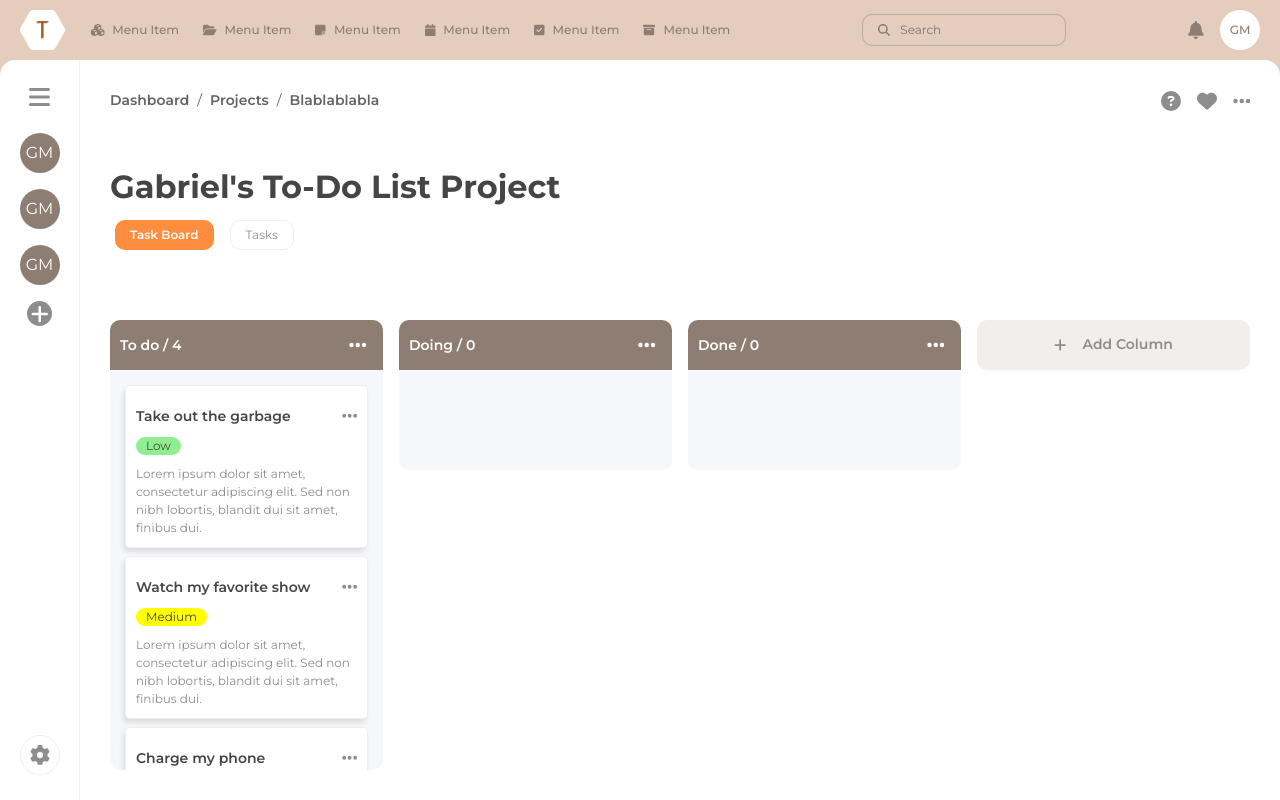
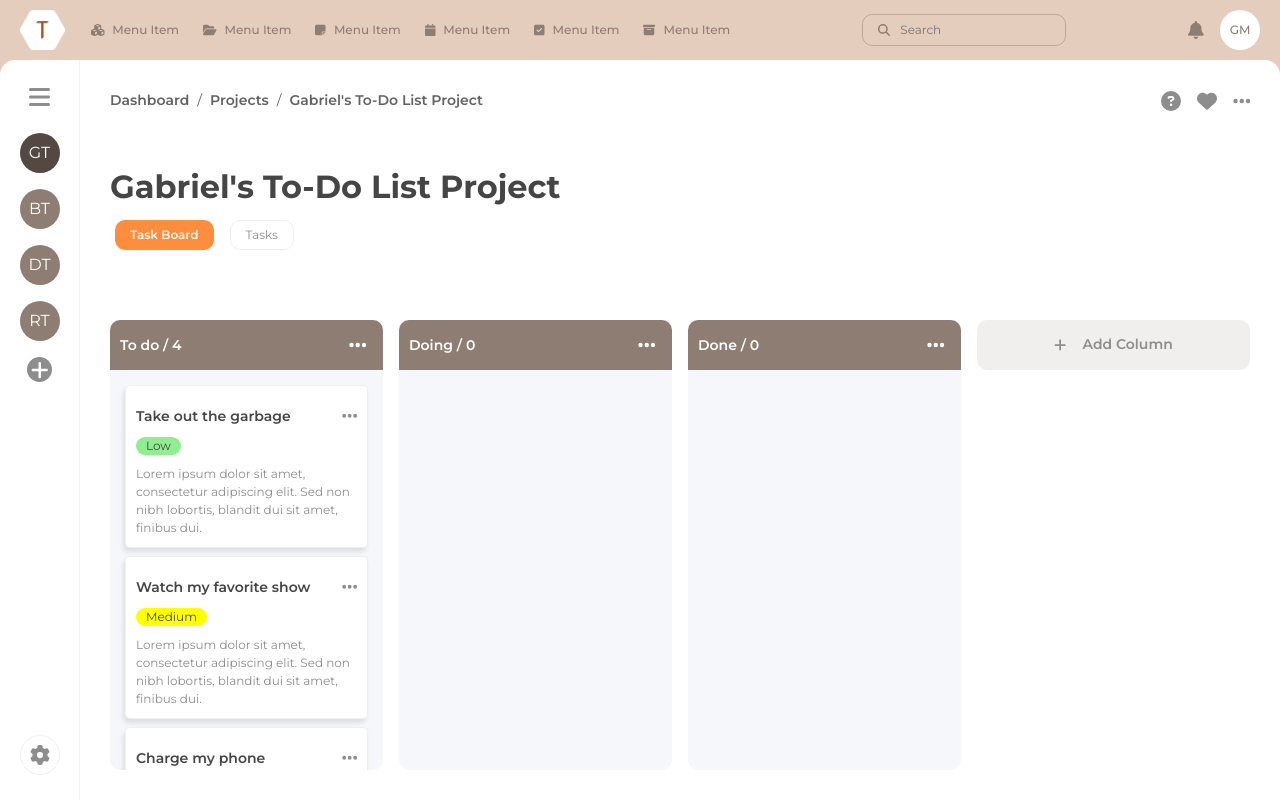
Before and after one commit to GabrielMoraez/todoList, a React (Vite) app: page / in a window 1280 px wide. Built offline with nearby package versions, Linux system fonts and the light colour scheme.

Commit message:
Creates the entity Board and fixes the code so it can run

```diff
--- a/src/App.jsx
+++ b/src/App.jsx
@@ -1,18 +1,26 @@
 import React, { useEffect } from 'react'
 import { DragDropContext } from 'react-beautiful-dnd'
 import { useSelector, useDispatch } from 'react-redux'
+import { FontAwesomeIcon } from '@fortawesome/react-fontawesome'
 
+import { updateData, createColumn } from './slices/dataSlice'
 import Column from './components/Column'
-import { updateData, createColumn } from './slices/dataSlice'
+import Header from './components/Header'
+import BoardIcon from './components/boardIcon'
+
 import './style.scss'
-import Header from './components/Header'
-import { FontAwesomeIcon } from '@fortawesome/react-fontawesome'
 
 export default function App() {
   const dispatch = useDispatch()
   const data = useSelector(state => state.data)
 
-  const columnIds = data.columnOrder
+  const activeBoard = data.activeBoard
+
+  console.log(data.boards[activeBoard])
+
+  const columnIds = data.boards[activeBoard].columnOrder
+
+  const boardsIds = Object.keys(data.boards)
 
   const handleCreateColumn = () => {
     const sortedIds = [...columnIds].sort()
@@ -44,7 +52,7 @@ export default function App() {
     }
 
     if (destination.droppableId === source.droppableId) {
-      const column = data.columns[source.droppableId]
+      const column = data.boards[activeBoard].columns[source.droppableId]
       const tasks = Array.from(column.taskIds)
 
       tasks.splice(source.index, 1)
@@ -55,15 +63,15 @@ export default function App() {
         taskIds: tasks
       }
 
-      dispatch(updateData({newColumn}))
+      dispatch(updatedata.boards({newColumn}))
 
       return
     }
 
-    const sourceColumn = data.columns[source.droppableId]
+    const sourceColumn = data.boards[activeBoard].columns[source.droppableId]
     const sourceTasks = Array.from(sourceColumn.taskIds)
 
-    const destinationColumn = data.columns[destination.droppableId]
+    const destinationColumn = data.boards[activeBoard].columns[destination.droppableId]
     const destinationTasks = Array.from(destinationColumn.taskIds)
 
     sourceTasks.splice(source.index, 1)
@@ -79,15 +87,15 @@ export default function App() {
     }
 
     const newState = {
-      ...data,
+      ...data.boards,
       columns: {
-        ...data.columns,
+        ...data.boards[activeBoard].columns,
         [newColumn.id]: newColumn,
         [oldColumn.id]: oldColumn,
       },
     }
 
-    dispatch(updateData({newColumn, oldColumn}))
+    dispatch(updatedata.boards({newColumn, oldColumn}))
   }
 
   return (
@@ -100,15 +108,11 @@ export default function App() {
               <FontAwesomeIcon size='xl' icon='bars' />
             </div>
             <div className='projects-wrapper'>
-              <div className='project-icon'>
-                GM
-              </div>
-              <div className='project-icon'>
-                GM
-              </div>
-              <div className='project-icon'>
-                GM
-              </div>
+              {
+                boardsIds.map((board) => (
+                  <BoardIcon activeBoardId={activeBoard} key={board} boardId={board} board={data.boards[board]} />
+                ))
+              }
               <div className='add-project-icon'>
                 <FontAwesomeIcon size='lg' icon='plus' />
               </div>
@@ -122,7 +126,7 @@ export default function App() {
           <div className='project-board'>
             <div className='board-menu-wrapper'>
               <div className='breadcrumb'>
-                <span>Dashboard</span>/<span>Projects</span>/<span>Blablablabla</span>
+                <span>Dashboard</span>/<span>Projects</span>/<span>{data.boards[activeBoard].title}</span>
               </div>
               <div className='board-menu-container'>
                 <div className='board-icon board-info'>
@@ -138,7 +142,7 @@ export default function App() {
             </div>
             <div className='board-header'>
               <div className='board-title'>
-                <h1>Gabriel's To-Do List Project</h1>
+                <h1>{data.boards[activeBoard].title}</h1>
               </div>
               <div className='board-view-wrapper'>
                 <div className='active'>
@@ -170,10 +174,12 @@ export default function App() {
             </div>
             <div className='board-content'>
               {
-                data.columnOrder.map((columnId, index) => {
-                  const column = data.columns[columnId]
-                  const tasks = column.taskIds.map(taskId => data.tasks[taskId])
-
+                data.boards[activeBoard].columnOrder.map((columnId, index) => {
+                  let column = {}
+                  let tasks = Array
+                  column = data.boards[activeBoard].columns[columnId]
+                  tasks = column.taskIds.map(taskId => data.boards[activeBoard].tasks[taskId])
+                  console.log(column)
                   return <Column
                     key={index}
                     column={column}
--- /dev/null
+++ b/src/components/BoardIcon/index.jsx
@@ -0,0 +1,35 @@
+import { useDispatch } from 'react-redux'
+import { setActiveBoard } from '../../slices/dataSlice'
+
+import './style.scss'
+
+
+export default function BoardIcon({ boardId, board, activeBoardId }) {
+  const dispatch = useDispatch()
+
+  const changeActiveBoard = () => {
+    dispatch(setActiveBoard({ boardId }))
+  }
+
+  const getCapitalizedLetters = (boardTitle) => {
+    const words = boardTitle.trim().split(" ");
+    let firstLetters = "";
+
+    if (words.length > 1) {
+      firstLetters += words[0].charAt(0).toUpperCase();
+      firstLetters += words[1].charAt(0).toUpperCase();
+    } else {
+      firstLetters += words[0].charAt(0).toUpperCase();
+      if (words[0].length > 1) {
+        firstLetters += words[0].charAt(1).toUpperCase();
+      }
+    }
+
+    return firstLetters;
+  }
+  return (
+    <div className={`project-board-icon ${activeBoardId === boardId ? 'selected' : ''}`} onClick={changeActiveBoard}>
+      {getCapitalizedLetters(board.title)}
+    </div>
+  )
+}
--- /dev/null
+++ b/src/components/BoardIcon/style.scss
@@ -0,0 +1,16 @@
+.project-board-icon {
+  width: 40px;
+  height: 40px;
+  border-radius: 50px;
+  background-color: #8e7d72;
+  color: #FFF;
+  display: flex;
+  align-items: center;
+  justify-content: center;
+  transition: 0.4s ease;
+  &:hover, &.selected {
+    cursor: pointer;
+    background-color: #544942;
+    transition: 0.4s ease;
+  }
+}
--- a/src/components/Column/index.jsx
+++ b/src/components/Column/index.jsx
@@ -16,6 +16,8 @@ export default function Column({title, column, tasks}) {
   const [showTaskCounter, setShowTaskCounter] = useState(true)
   const [taskCounter, setTaskCounter] = useState(0)
   const [columnEditCollapse, setColumnEditCollapse] = useState(false)
+
+  console.log(tasks)
 
   const data = useSelector((state) => state.data)
   const dispatch = useDispatch()
--- a/src/components/Column/style.scss
+++ b/src/components/Column/style.scss
@@ -44,8 +44,7 @@
     margin: 0px;
   }
   .task-wrapper {
-    max-height: 50vh;
-    min-height: 100px;
+    height: 50vh;
     overflow: auto;
     padding: 15px;
     background-color: #F6F7FB;
--- a/src/components/Header/index.jsx
+++ b/src/components/Header/index.jsx
@@ -40,7 +40,7 @@ export default function Header() {
       </div>
       <div className='searchbar-wrapper'>
         <div className='searchbar'>
-          <FontAwesomeIcon size='md' icon='search' />
+          <FontAwesomeIcon icon='search' />
           <input type='text' placeholder='Search' />
         </div>
       </div>
--- a/src/dummyData/data.js
+++ b/src/dummyData/data.js
@@ -1,4 +1,8 @@
 const data = {
+  boards:{
+    'board-1': {
+      id: 'board-1',
+      title: "Gabriel's To-Do List Project",
       tasks: {
         'task-1': {
           id: 'task-1',
@@ -55,6 +59,171 @@ const data = {
         }
       },
       columnOrder: ['column-1', 'column-2', 'column-3'],
+    },
+    'board-2': {
+      id: 'board-2',
+      title: "Bruna's To-Do List Project",
+      tasks: {
+        'task-5': {
+          id: 'task-5',
+          title: 'Trabalhar',
+          description: 'Lorem ipsum dolor sit amet, consectetur adipiscing elit. Sed non nibh lobortis, blandit dui sit amet, finibus dui.',
+          priority: 1,
+        },
+        'task-6': {
+          id: 'task-6',
+          title: 'Comer',
+          description: 'Lorem ipsum dolor sit amet, consectetur adipiscing elit. Sed non nibh lobortis, blandit dui sit amet, finibus dui.',
+          priority: 2,
+        },
+        'task-7': {
+          id: 'task-7',
+          title: 'Ver TV',
+          description: 'Lorem ipsum dolor sit amet, consectetur adipiscing elit. Sed non nibh lobortis, blandit dui sit amet, finibus dui.',
+          priority: 2,
+        },
+        'task-8':{
+          id: 'task-8',
+          title: 'Ler',
+          description: 'Lorem ipsum dolor sit amet, consectetur adipiscing elit. Sed non nibh lobortis, blandit dui sit amet, finibus dui.',
+          priority: 3,
+        }
+      },
+      columns: {
+        'column-4': {
+          id: 'column-4',
+          title: 'To do',
+          taskIds: ['task-5', 'task-6', 'task-7', 'task-8'],
+          config: {
+            backgroundColor: '#8e7d72',
+            textColor: '#FFF'
+          }
+        },
+        'column-5': {
+          id: 'column-5',
+          title: 'Doing',
+          taskIds: [],
+          config: {
+            backgroundColor: '#8e7d72',
+            textColor: '#FFF'
+          }
+        },
+        'column-6': {
+          id: 'column-6',
+          title: 'Done',
+          taskIds: [],
+          config: {
+            backgroundColor: '#8e7d72',
+            textColor: '#FFF'
+          }
+        }
+      },
+      columnOrder: ['column-4', 'column-5', 'column-6'],
+    },
+    'board-3': {
+      id: 'board-3',
+      title: "Doguinho's To-Do List Project",
+      tasks: {
+        'task-9': {
+          id: 'task-9',
+          title: 'Dormir',
+          description: 'Lorem ipsum dolor sit amet, consectetur adipiscing elit. Sed non nibh lobortis, blandit dui sit amet, finibus dui.',
+          priority: 1,
+        },
+        'task-10': {
+          id: 'task-10',
+          title: 'Comer',
+          description: 'Lorem ipsum dolor sit amet, consectetur adipiscing elit. Sed non nibh lobortis, blandit dui sit amet, finibus dui.',
+          priority: 2,
+        }
+      },
+      columns: {
+        'column-7': {
+          id: 'column-7',
+          title: 'To do',
+          taskIds: ['task-9', 'task-10'],
+          config: {
+            backgroundColor: '#8e7d72',
+            textColor: '#FFF'
+          }
+        },
+        'column-8': {
+          id: 'column-8',
+          title: 'Doing',
+          taskIds: [],
+          config: {
+            backgroundColor: '#8e7d72',
+            textColor: '#FFF'
+          }
+        },
+        'column-9': {
+          id: 'column-9',
+          title: 'Done',
+          taskIds: [],
+          config: {
+            backgroundColor: '#8e7d72',
+            textColor: '#FFF'
+          }
+        }
+      },
+      columnOrder: ['column-7', 'column-8', 'column-9'],
+    },
+    'board-4': {
+      id: 'board-4',
+      title: "Rogerinho's To-Do List Project",
+      tasks: {
+        'task-11': {
+          id: 'task-11',
+          title: 'Fazer coco',
+          description: 'Lorem ipsum dolor sit amet, consectetur adipiscing elit. Sed non nibh lobortis, blandit dui sit amet, finibus dui.',
+          priority: 1,
+        },
+        'task-12': {
+          id: 'task-12',
+          title: 'Fazer xixi',
+          description: 'Lorem ipsum dolor sit amet, consectetur adipiscing elit. Sed non nibh lobortis, blandit dui sit amet, finibus dui.',
+          priority: 2,
+        },
+        'task-13': {
+          id: 'task-13',
+          title: 'Morder o doguinho',
+          description: 'Lorem ipsum dolor sit amet, consectetur adipiscing elit. Sed non nibh lobortis, blandit dui sit amet, finibus dui.',
+          priority: 2,
+        },
+      },
+      columns: {
+        'column-10': {
+          id: 'column-10',
+          title: 'To do',
+          taskIds: ['task-11', 'task-12', 'task-13'],
+          config: {
+            backgroundColor: '#8e7d72',
+            textColor: '#FFF'
+          }
+        },
+        'column-11': {
+          id: 'column-11',
+          title: 'Doing',
+          taskIds: [],
+          config: {
+            backgroundColor: '#8e7d72',
+            textColor: '#FFF'
+          }
+        },
+        'column-12': {
+          id: 'column-12',
+          title: 'Done',
+          taskIds: [],
+          config: {
+            backgroundColor: '#8e7d72',
+            textColor: '#FFF'
+          }
+        }
+      },
+      columnOrder: ['column-10', 'column-11', 'column-12'],
+    }
+  },
+  activeBoard: 'board-1'
 }
 
 export default data
--- a/src/style.scss
+++ b/src/style.scss
@@ -161,16 +161,6 @@
       justify-content: start;
       align-items: center;
       gap: 16px;
-      .project-icon {
-        width: 40px;
-        height: 40px;
-        border-radius: 50px;
-        background-color: #8e7d72;
-        color: #FFF;
-        display: flex;
-        align-items: center;
-        justify-content: center;
-      }
       .add-project-icon {
         color: #FFF;
         background-color: #8D8D8D;
```
Also changed, not shown: src/slices/dataSlice.js (+11 -1 lines). Lines whose indentation alone changed are shown as unchanged.
